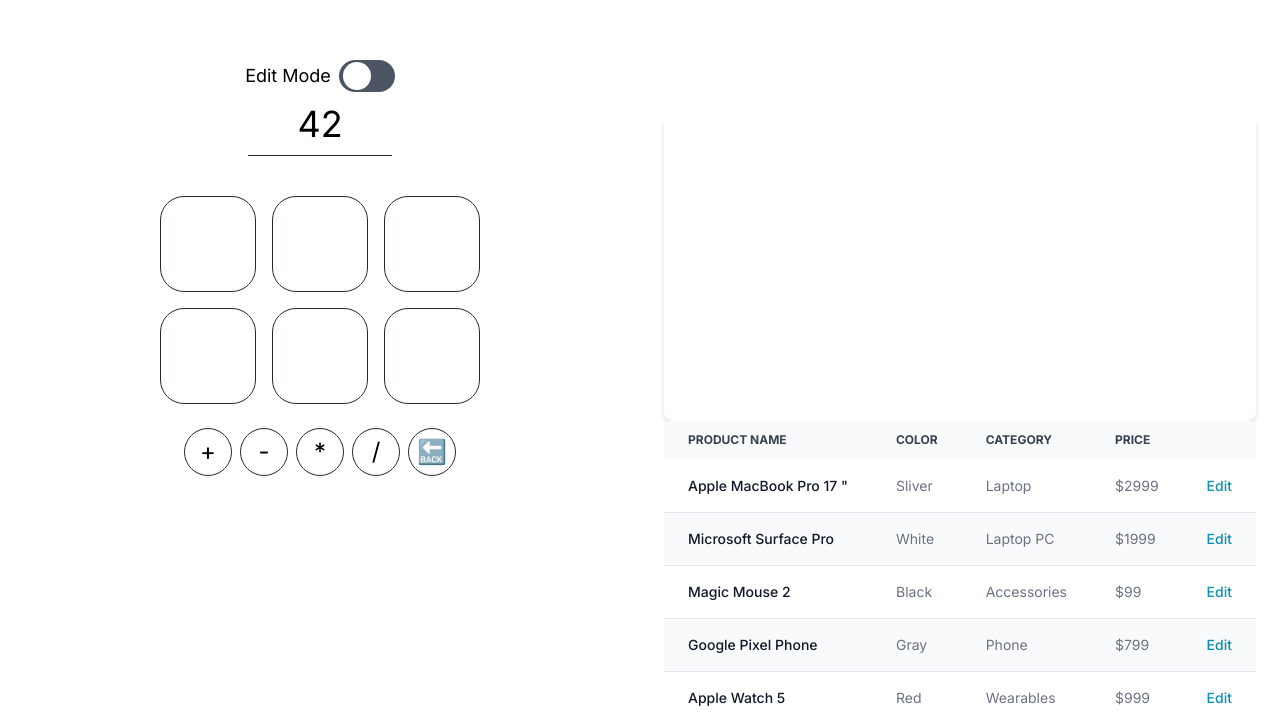
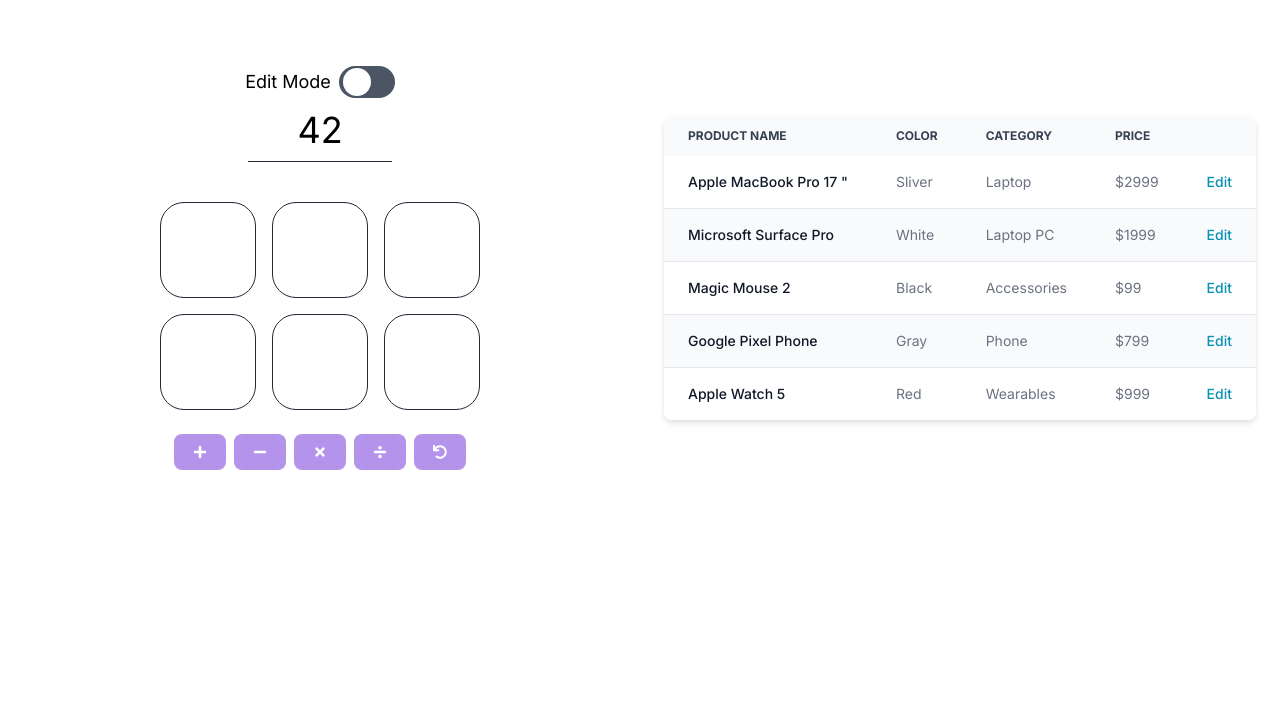
Before and after one commit to heeringa/digits, a Next.js app: page / in a window 1280 px wide. Shown: the part 132-856 px from the top of the page. After the commit the page ends 800 px from the top, so only its background shows below. Built offline with nearby package versions, Linux system fonts and the light colour scheme.

Commit message:
7 make arithmetic glyphs look nice (#19)
* Sub in Flowbite-react Button component and flowbite react icons
Update the logic accordingly

* back to purple

* remove event in onNumberClick to help linter

```diff
--- a/src/app/components/Grid.tsx
+++ b/src/app/components/Grid.tsx
@@ -7,7 +7,7 @@
   isEditable: boolean;
   visible: Array<boolean>;
   selected: number | null;
-  onNumberClick: (index: number, event: React.MouseEvent<HTMLDivElement, MouseEvent>) => void;
+  onNumberClick: (index: number) => void;
   handleGridValuesChange: (index: number, value: number | null) => void;
 }
 
--- a/src/app/components/NumberView.tsx
+++ b/src/app/components/NumberView.tsx
@@ -8,7 +8,7 @@
   isSelected: boolean;
   isVisible: boolean;
 
-  onNumberClick: (index: number, event: React.MouseEvent<HTMLDivElement, MouseEvent>) => void;
+  onNumberClick: (index: number) => void;
   onChange: (index: number, value: number | null) => void;
 
 }
@@ -25,7 +25,7 @@
   return (
     <div className={style}
          id={`pos-${index}`}
-         onClick={event => onNumberClick(index, event)}>
+         onClick={() => onNumberClick(index)}>
      <input className={"border-none bg-transparent text-center text-3xl w-20 focus:ring-0 focus:border-none  " + (isEditable ? "" : " cursor-default select-none")}
             type="number"
             placeholder = ""
--- a/src/app/components/Operation.tsx
+++ b/src/app/components/Operation.tsx
@@ -1,28 +1,33 @@
+'use client';
+
 import React from 'react';
+import { Button } from 'flowbite-react';
+import { IconType } from 'react-icons';
+
 
 interface OperationProps {
-  isEditable: boolean;
+  disabled: boolean;
   isSelected: boolean;
-  value: string;
-  onOperationClick: (value: string, event: React.MouseEvent<HTMLDivElement, MouseEvent>) => void;
+  Icon: IconType;
+  op: string;
+  onOperationClick: (value: string, event: React.MouseEvent<HTMLButtonElement, MouseEvent>) => void;
 }
 
-function Operation({ isEditable=true, isSelected=false, value, onOperationClick }:OperationProps): React.JSX.Element {
+function Operation({ disabled=true, isSelected=false, Icon, op, onOperationClick }:OperationProps): React.JSX.Element {
 
-  const basestyle = "flex items-center justify-center h-12 w-12 rounded-full border border-gray-800";
-  let style = isEditable ? `${basestyle}` : basestyle;
-  style = isSelected ? `${style} bg-blue-800 text-white` : `${style} bg-white text-black`
-  // focus:ring-2 focus:ring-gray-200
+
+  const basestyle = "flex items-center justify-center";
+  const color = isSelected ? "success" : "purple";
 
   return (
-    <div className={style}
-         onClick={event => onOperationClick(value, event)}>
-     <input className="text-center text-2xl w-8 focus:border-gray-300 bg-transparent
-                       focus:outline-none"
-            readOnly={true}
-            value={value}
-            />
+    <div className={basestyle}>
+      <Button disabled={disabled}
+              color={color}
+              onClick={event => onOperationClick(op, event)}>
+        <Icon />
+      </Button>
     </div>
+
   );
 }
 
--- a/src/app/page.tsx
+++ b/src/app/page.tsx
@@ -6,6 +6,8 @@
 import Goal from './components/Goal';
 import Toggle from './components/Toggle';
 import { Table } from 'flowbite-react';
+import { FaDivide, FaPlus, FaTimes, FaMinus, FaUndo } from 'react-icons/fa';
+
 
 function combine(op: string, a: number, b: number): number {
   switch (op) {
@@ -71,7 +73,7 @@
     setOpsSelected(null);
   }
 
-  async function onNumberClick(index: number, event: React.MouseEvent<HTMLDivElement, MouseEvent>): Promise<void> {
+  async function onNumberClick(index: number): Promise<void> {
     if (!isEditable) {
       if (numSelected === null || (numSelected !== index && opsSelected === null)) {
         setNumSelected(index);
@@ -99,11 +101,11 @@
     }
   }
 
-  async function onOperationClick(op: string, event: React.MouseEvent<HTMLDivElement, MouseEvent>): Promise<void> {
+  async function onOperationClick(op: string, event: React.MouseEvent<HTMLButtonElement, MouseEvent>): Promise<void> {
     console.log(op);
     console.log(event);
     if (!isEditable) {
-      if (op === '🔙' && (valuesHistory.length > 0) ) {
+      if (op === 'undo' && (valuesHistory.length > 0) ) {
         console.log('valuesHistory: ' + valuesHistory);
         const oldvals = valuesHistory.pop();
         if (oldvals !== undefined) {
@@ -174,31 +176,36 @@
               onNumberClick={onNumberClick}
               handleGridValuesChange={handleGridValuesChange} />
         <div className="flex mt-6 gap-2">
-          <Operation value="+"
-                    isEditable={isEditable}
+          <Operation Icon={FaPlus}
+                     op="+"
+                     disabled={isEditable || !numSelected }
                      isSelected={opsSelected === "+"}
                      onOperationClick={onOperationClick} />
-          <Operation value="-"
-                    isEditable={isEditable}
+          <Operation op="-"
+                     Icon={FaMinus}
+                     disabled={isEditable || !numSelected}
                      isSelected={opsSelected === "-"}
                      onOperationClick={onOperationClick} />
-          <Operation value="*"
-                    isEditable={isEditable}
+          <Operation Icon={FaTimes}
+                     op="*"
+                     disabled={isEditable || !numSelected}
                      isSelected={opsSelected === "*"}
                      onOperationClick={onOperationClick} />
-          <Operation value="/"
-                    isEditable={isEditable}
+          <Operation Icon={FaDivide}
+                     op="/"
+                     disabled={isEditable || !numSelected}
                      isSelected={opsSelected === "/"}
                      onOperationClick={onOperationClick} />
-          <Operation value="🔙"
-                    isEditable={isEditable}
-                    isSelected={opsSelected === "🔙"}
+          <Operation Icon={FaUndo}
+                     op="undo"
+                     disabled={isEditable || valuesHistory.length === 0}
+                     isSelected={opsSelected === "undo"}
                      onOperationClick={onOperationClick} />
         </div>
       </div>
 
       <div className="lg:w-1/2 h-screen flex flex-col items-center justify-center">
-        <Table striped className="relative">
+        <Table striped>
           <Table.Head>
             <Table.HeadCell>
               Product name
```
Lines whose indentation alone changed are shown as unchanged.
